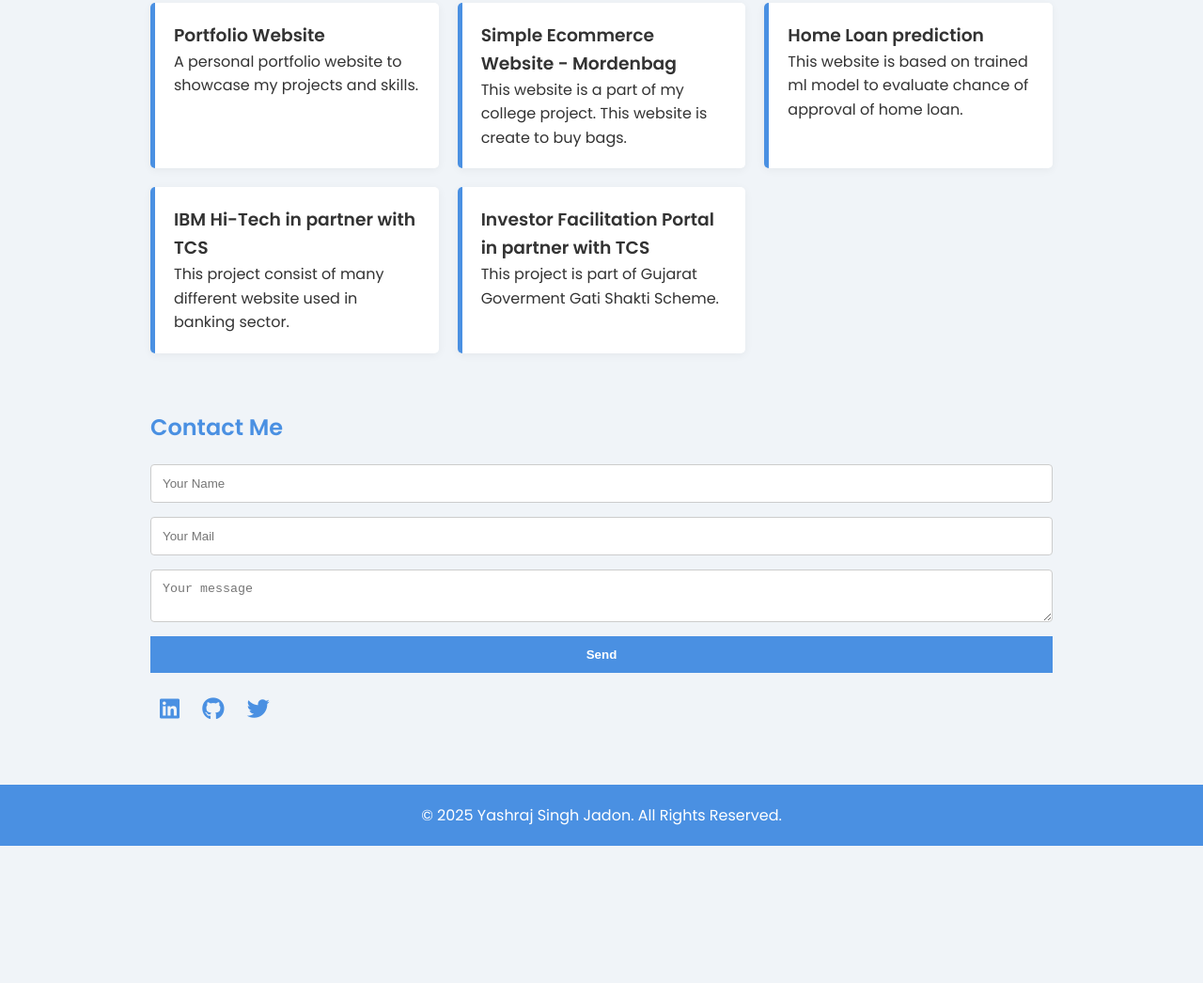
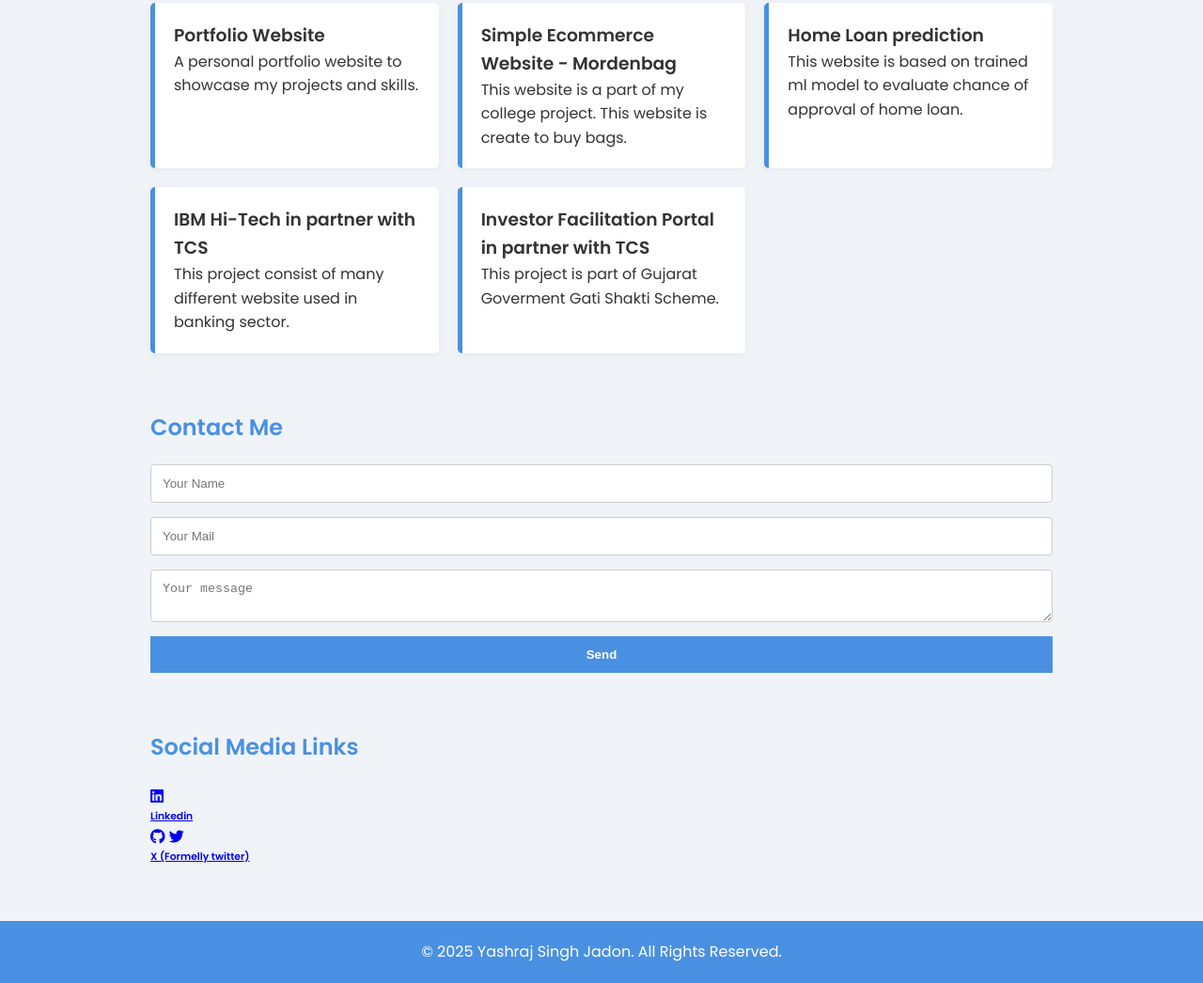
Before and after one commit to i-yashraj-jadon/github.io, a plain HTML site: page index.html in a window 1280 px wide. Shown: the part 720-1766 px from the top of the page at 94% size. Before the commit the page ends 1620 px from the top, so only its background shows below. Drawn offline with nearby package versions, Linux system fonts and the light colour scheme.

Commit message:
Add files via upload

```diff
--- a/index.html
+++ b/index.html
@@ -85,11 +85,15 @@
         <textarea name="message" placeholder="Your message" required></textarea>
         <button type="submit">Send</button>
       </form>
-      <div class="social-icons">
-        <a href="#" target="_blank"><i class="fab fa-linkedin"></i></a>
-        <a href="#" target="_blank"><i class="fab fa-github"></i></a>
-        <a href="#" target="_blank"><i class="fab fa-twitter"></i></a>
-      </div>
+    </section>
+
+    <section id="social" data-aos="fade-up">
+      <h2>Social Media Links</h2>
+
+      <a href="https://www.linkedin.com/in/yashraj-singh-jadon-458673362/" target="_blank"><i class="fab fa-linkedin"></i><h6>Linkedin</h6></a>
+      <a href="#" target="_blank"><i class="fab fa-github"></i></a>
+      <a href="https://x.com/i_yashraj_jadon" target="_blank"><i class="fab fa-twitter"></i><h6>X (Formelly twitter) </h6></a>
+
     </section>
 
   </main>
```
